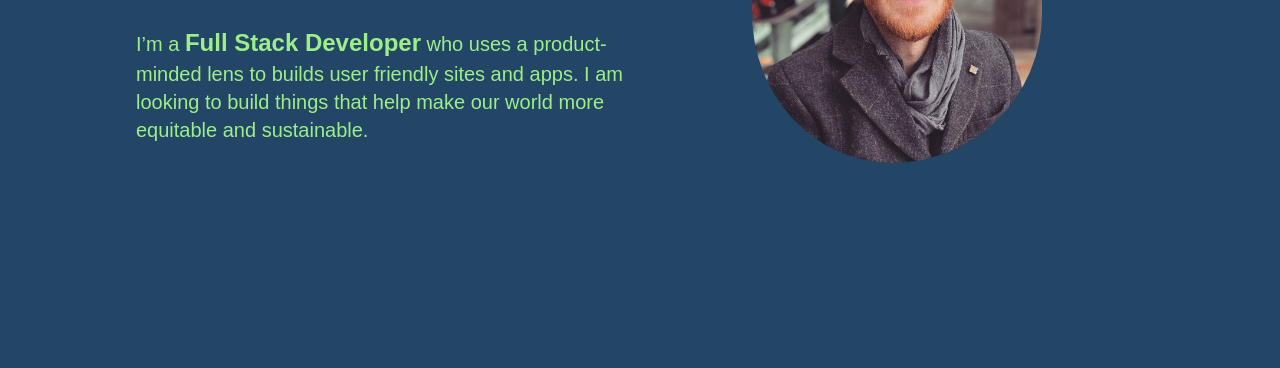
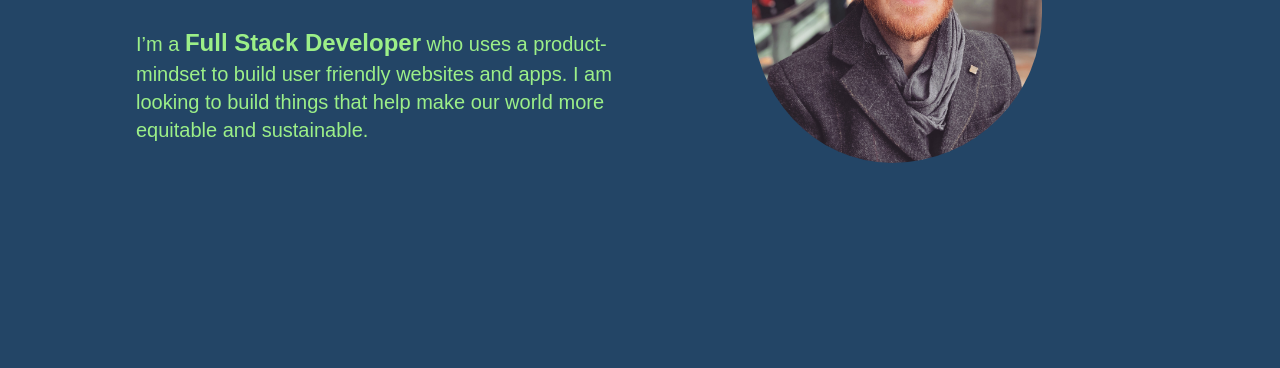
Before and after one commit to CobyKalter/portfolio-site, a plain HTML site: page index.html in a window 1280 px wide. Shown: the part 432-800 px from the top of the page. Drawn offline with Linux system fonts and the light colour scheme; a web font is replaced by a local one.

Commit message:
Updated Hero text

```diff
--- a/index.html
+++ b/index.html
@@ -56,7 +56,7 @@
                 <div id="hero-text">
                     <h2>Hello! My name is</h2>
                     <h1>Coby</h1>
-                    <p>I’m a <span>Full Stack Developer</span> who uses a product-minded lens to builds user friendly sites and apps. I am looking to
+                    <p>I’m a <span>Full Stack Developer</span> who uses a product-mindset to build user friendly websites and apps. I am looking to
                         build things that help make our world more equitable and sustainable.</p>
                 </div>
                 <div id="hero-image">
```
